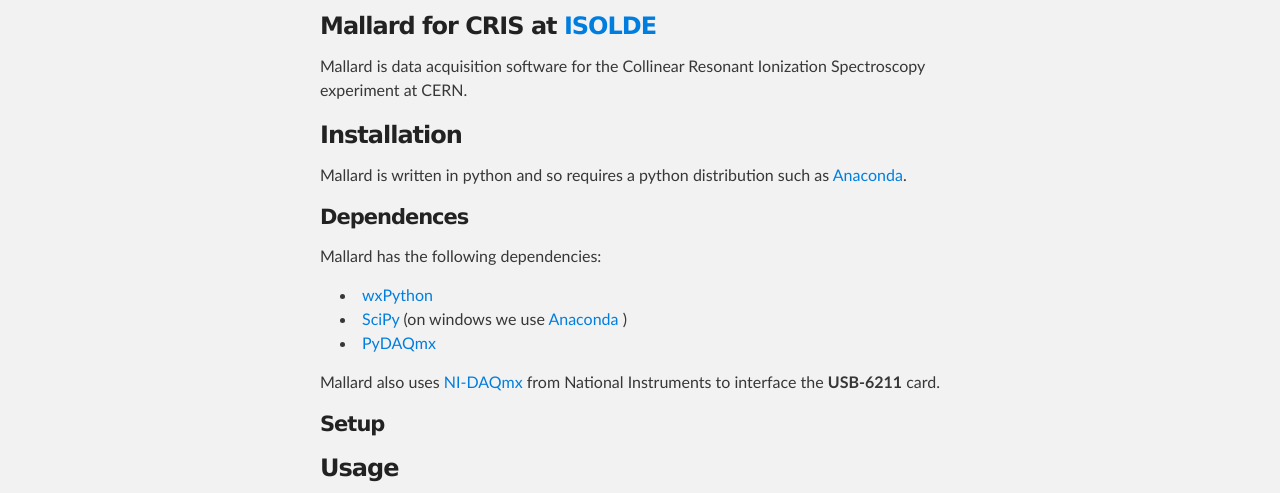
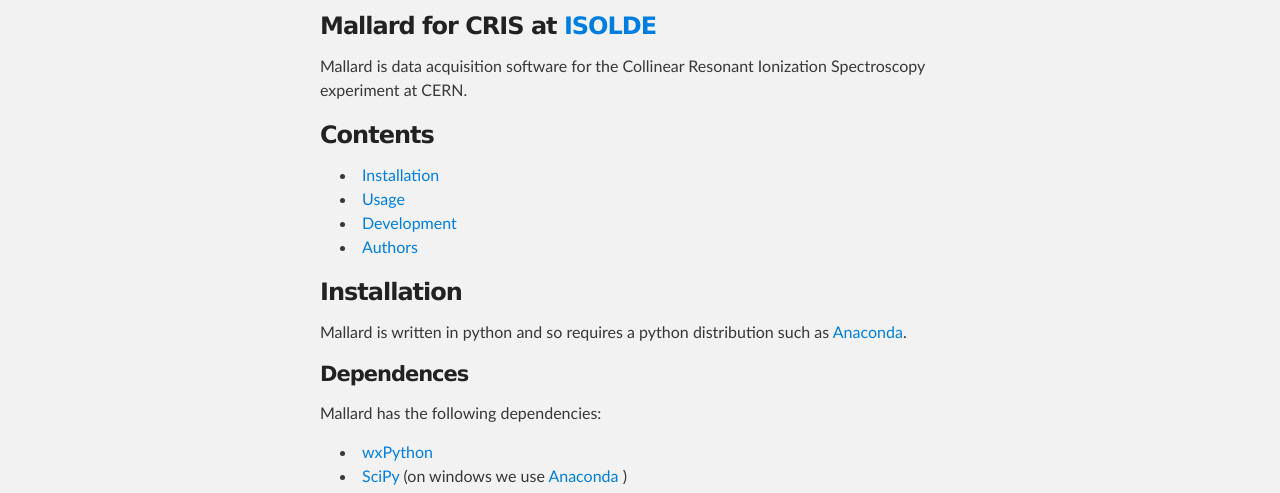
Before and after one commit to kieranrcampbell/mallard, a plain HTML site: page index.html in a window 1280 px wide. Shown: the part 252-745 px from the top of the page. Drawn offline with Linux system fonts and the light colour scheme.

```diff
--- a/index.html
+++ b/index.html
@@ -38,6 +38,14 @@
 <p>Mallard is data acquisition software for the Collinear Resonant Ionization Spectroscopy experiment at CERN.</p>
 
 <h3>
+<a name="contents" class="anchor" href="#contents"><span class="octicon octicon-link"></span></a>Contents</h3>
+
+<ul>
+<li><a href="#installation">Installation</a></li>
+<li><a href="#usage">Usage</a></li>
+<li><a href="#development">Development</a></li>
+<li><a href="#authors">Authors</a></li>
+</ul><h3>
 <a name="installation" class="anchor" href="#installation"><span class="octicon octicon-link"></span></a>Installation</h3>
 
 <p>Mallard is written in python and so requires a python distribution such as <a href="https://store.continuum.io/">Anaconda</a>.</p>
```
Also changed, not shown: params.json (+1 -1 lines).
